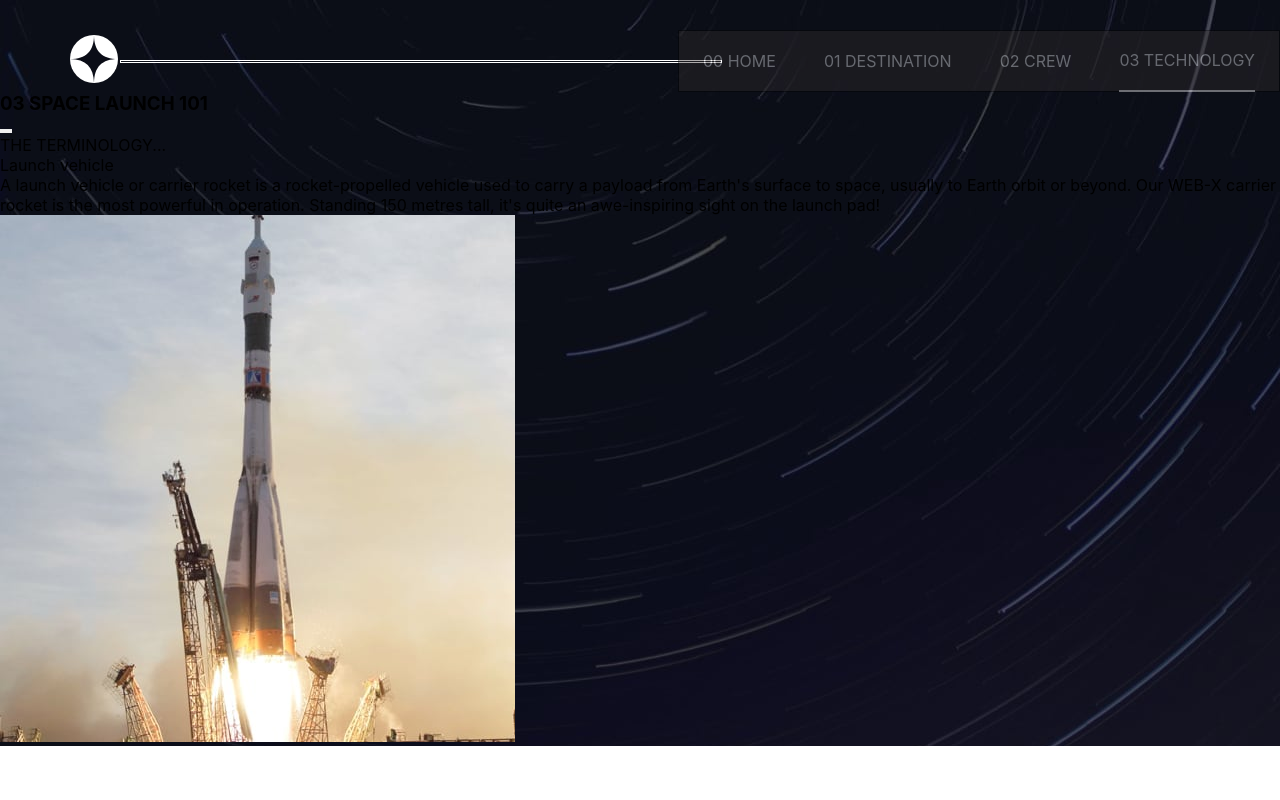
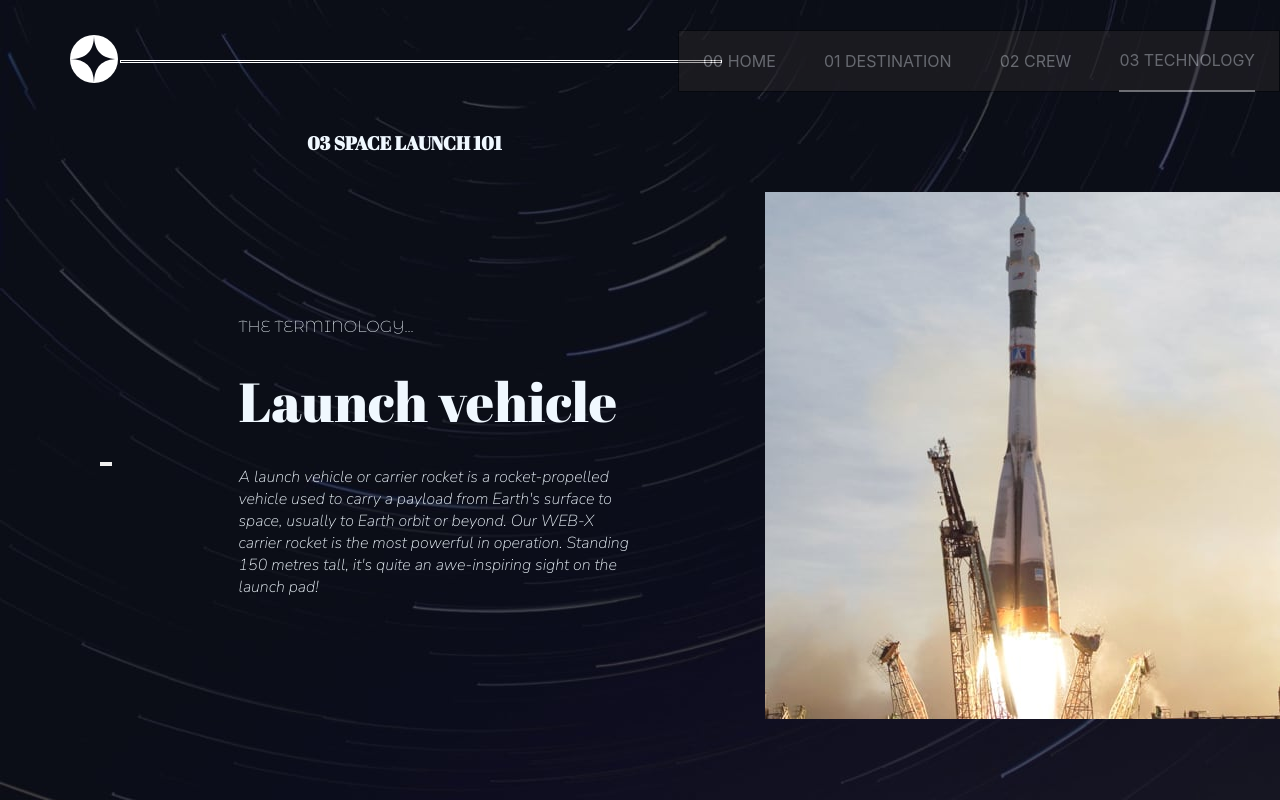
Before and after one commit to jyotirmoy-sinhababu/Space-Tourism, a React (Create React App) app: page /tech in a window 1280 px wide. Built offline with nearby package versions, Linux system fonts and the light colour scheme; a web font is replaced by a local one.

Commit message:
style added to techcard

```diff
--- a/src/component/cards/TechnologyCard.jsx
+++ b/src/component/cards/TechnologyCard.jsx
@@ -13,37 +13,45 @@ const TechnologyCard = () => {
   const { count } = useContext(countContext);
   return (
     <>
-      <div>
-        <h3>03 SPACE LAUNCH 101</h3>
+      <div className='techCard-header-cnt'>
+        <h3 className='techCard-header'>03 SPACE LAUNCH 101</h3>
       </div>
-      <div>
-        <div>
+      <div className='techCard-cnt'>
+        <div className='techCard-btn-cnt'>
           <TechnologyCardBtn />
         </div>
-        <div>
-          <p>THE TERMINOLOGY...</p>
+        <div className='techCard-info-cnt'>
+          <p className='techCard-terminology'>THE TERMINOLOGY...</p>
           {count == 0 && technology ? (
-            <p>{technology[0].name}</p>
+            <p className='techCard-name'>{technology[0].name}</p>
           ) : count == 1 && technology ? (
-            <p>{technology[1].name}</p>
+            <p className='techCard-name'>{technology[1].name}</p>
           ) : count == 2 && technology ? (
-            <p>{technology[2].name}</p>
+            <p className='techCard-name'>{technology[2].name}</p>
           ) : null}
           {count == 0 && technology ? (
-            <p>{technology[0].description}</p>
+            <p className='techCard-description'>{technology[0].description}</p>
           ) : count == 1 && technology ? (
-            <p>{technology[1].description}</p>
+            <p className='techCard-description'>{technology[1].description}</p>
           ) : count == 2 && technology ? (
-            <p>{technology[2].description}</p>
+            <p className='techCard-description'>{technology[2].description}</p>
           ) : null}
         </div>
-        <div>
+        <div className='techCard-img-cnt'>
           {count == 0 && technology ? (
-            <img src={launchVehicle} alt='launchVehicle' />
+            <img
+              className='techCard-img'
+              src={launchVehicle}
+              alt='launchVehicle'
+            />
           ) : count == 1 && technology ? (
-            <img src={spaceCapsule} alt='spaceCapsule' />
+            <img
+              className='techCard-img'
+              src={spaceCapsule}
+              alt='spaceCapsule'
+            />
           ) : count == 2 && technology ? (
-            <img src={spacePort} alt='spacePort' />
+            <img className='techCard-img' src={spacePort} alt='spacePort' />
           ) : null}
         </div>
       </div>
--- a/src/component/cards/cardStyle.css
+++ b/src/component/cards/cardStyle.css
@@ -156,3 +156,50 @@
   width: 400px;
   height: 400px;
 }
+
+/*technologyCard style*/
+
+.techCard-header {
+  font-family: 'Abril Fatface', cursive;
+}
+
+.techCard-terminology {
+  font-family: 'Montserrat Alternates', sans-serif;
+}
+
+.techCard-name {
+  font-size: 55px;
+  font-family: 'Abril Fatface', cursive;
+}
+
+.techCard-description {
+  font-family: 'Nunito Sans', sans-serif;
+}
+
+.techCard-header,
+.techCard-name,
+.techCard-terminology,
+.techCard-description {
+  color: aliceblue;
+}
+
+.techCard-cnt {
+  display: flex;
+  justify-content: space-between;
+  align-items: center;
+  padding-left: 100px;
+}
+
+.techCard-info-cnt {
+  display: flex;
+  flex-direction: column;
+  gap: 28px;
+  width: 400px;
+}
+
+.techCard-header-cnt {
+  display: flex;
+  align-items: center;
+  padding-left: 24%;
+  height: 100px;
+}
--- a/src/pages/technology/technologyPage.css
+++ b/src/pages/technology/technologyPage.css
@@ -1,3 +1,4 @@
 .technology-cnt {
   background-image: url(../../assets/technology/background-technology-desktop.jpg);
+  height: 100vh;
 }
```
